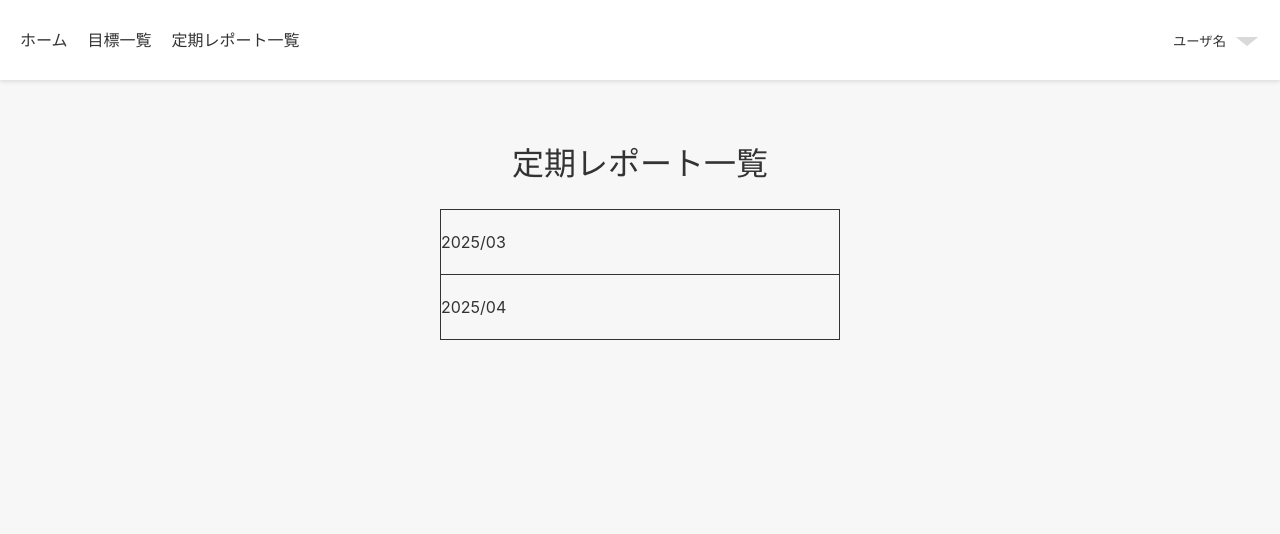
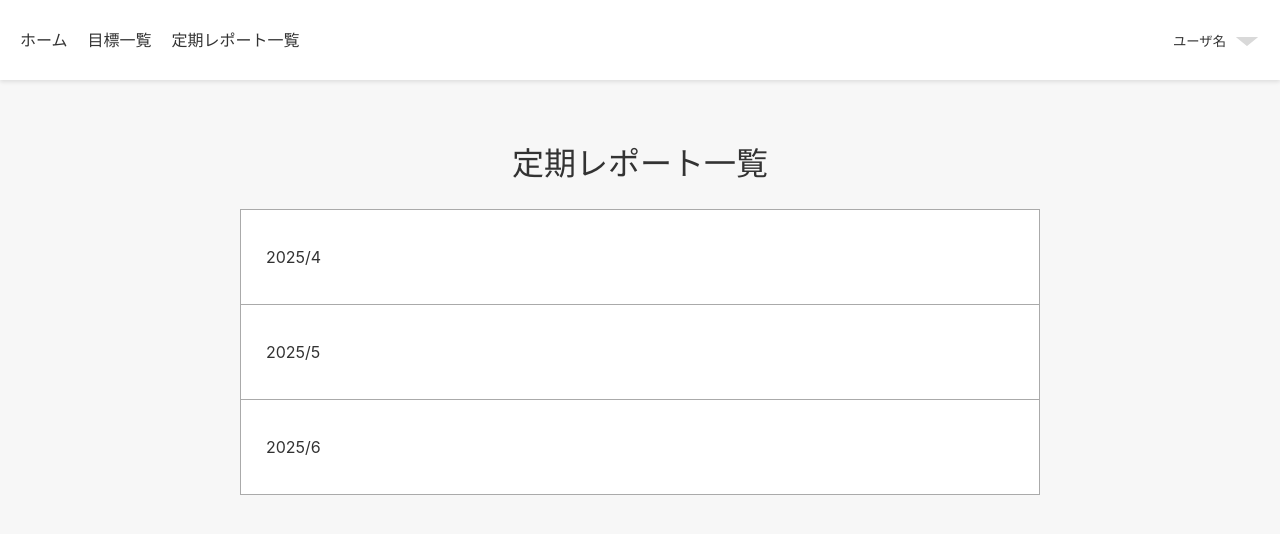
Before and after one commit to bc-dev-club/habittracker, a React (Vite) app in the folder frontend/: page /reports in a window 1280 px wide. Shown: the top 534 px of the page. Built offline with nearby package versions, Linux system fonts and the light colour scheme.

Commit message:
Atomic designに変更

```diff
--- a/frontend/package.json
+++ b/frontend/package.json
@@ -10,6 +10,7 @@
     "preview": "vite preview"
   },
   "dependencies": {
+    "@types/node": "^22.14.0",
     "react": "^19.0.0",
     "react-dom": "^19.0.0",
     "react-router-dom": "^7.2.0"
--- /dev/null
+++ b/frontend/src/components/molecules/ReportsItem/index.tsx
@@ -0,0 +1,35 @@
+import * as types from "types";
+import { Link } from "react-router-dom";
+import { CSSProperties } from "react";
+
+const Styles: { [key: string]: CSSProperties } = {
+    link: {
+        display: "block",
+        padding: "35px 25px",
+        color: "inherit",
+        textDecoration: "none",
+        border: "1px solid #AAAAAA",
+        borderTop: "none",
+        backgroundColor: "#FFFFFF",
+        boxSizing: "border-box",
+    },
+};
+
+type Props = {
+    report: types.Report;
+    isFirst: boolean;
+};
+
+export const ReportItem = ({ report, isFirst }: Props) => {
+    const borderTopStyle = { borderTop: isFirst? "1px solid #AAAAAA" :"none"};
+
+    return (
+        <Link
+            to={`/reports/${report.id}`}
+            style={{ ...Styles.link, ...borderTopStyle }}
+        >
+            {report.title}
+        </Link>
+
+    );
+};
--- /dev/null
+++ b/frontend/src/components/pages/Reports/hooks.ts
@@ -0,0 +1,23 @@
+import { useEffect, useState } from "react";
+import * as types from "types";
+
+export const useReports = () => {
+    const [reports, setReports] = useState<types.Report[]>([]);
+
+    const fetchReports = async () => {
+        const data: types.Report[] = [
+         { id: 1, title: "2025/4" },
+         { id: 2, title: "2025/5" },
+         { id: 3, title: "2025/6" },
+        ];
+        setReports(data);
+    };
+
+    useEffect(() => {
+        fetchReports();
+    }, []);
+
+    return {
+        reports
+    };
+};
--- a/frontend/src/components/pages/Reports/index.tsx
+++ b/frontend/src/components/pages/Reports/index.tsx
@@ -1,4 +1,6 @@
 import { CSSProperties } from "react";
+import { ReportItem } from "@/components/molecules/ReportsItem";
+import { useReports } from "./hooks";
 
 const Styles: { [key: string]: CSSProperties } = {
     container: {
@@ -11,46 +13,22 @@ const Styles: { [key: string]: CSSProperties } = {
       fontSize : "200%",
       textAlign : "center",
     },
-    listitemStyle: {
-      listStyleType : "none",
-      paddingTop : "20px",
-      paddingBottom : "20px",
-      paddingRight : "200px",
-      border: "1px solid",
-      borderBottom: "none",
-    },
-    listStyle: {
-      borderBottom: "1px solid",
-      paddingLeft : "0px",
-      marginLeft : "200px",
-      marginRight : "200px",
-    }
   };
 
-  const ReportsData = [
-    {
-      id : 1,
-      user_id : "ponnta2845",
-      target_goal_ids : {ids:[1,2]},
-      period : new Date(2025, 2),
-    },
-    {
-      id : 2,
-      user_id : "ponnta2845",
-      target_goal_ids : {ids:[1,2]},
-      period : new Date(2025, 3),
-    }
-  ];
-
-  const listItems = ReportsData.map((pickData) =>
-    <li key={pickData.id} style={Styles.listitemStyle}> {new Date(pickData.period).toLocaleDateString("ja-JP", { year: "numeric", month: "2-digit" })}</li>
-  );
 
   export const Reports = () => {
+      const { reports } = useReports();
+
       return (
         <div style={Styles.container}>
           <h1 style={Styles.reportsTitle}>定期レポート一覧</h1>
-          <ul style={Styles.listStyle}>{listItems}</ul>
+          {reports.length !== 0 && (
+            <>
+              {reports.map((report, index) => (
+                <ReportItem key={report.id} report={report} isFirst={index === 0} />
+              ))}
+            </>
+          )}
         </div>
       );
     };
--- /dev/null
+++ b/frontend/src/types/Reports.ts
@@ -0,0 +1 @@
+export * from  "./Reports";
--- /dev/null
+++ b/frontend/src/types/index.ts
@@ -0,0 +1,4 @@
+export type Report = {
+    id: number;
+    title: string;
+};
--- a/frontend/tsconfig.app.json
+++ b/frontend/tsconfig.app.json
@@ -6,6 +6,11 @@
     "lib": ["ES2020", "DOM", "DOM.Iterable"],
     "module": "ESNext",
     "skipLibCheck": true,
+    "baseUrl": "./src",
+    "paths": {
+      "types/*": ["types/*"],
+      "@/*": ["*"]
+    },
 
     /* Bundler mode */
     "moduleResolution": "bundler",
--- a/frontend/vite.config.ts
+++ b/frontend/vite.config.ts
@@ -1,9 +1,19 @@
 import { defineConfig } from "vite";
 import react from "@vitejs/plugin-react";
+import path from "path";
+import { fileURLToPath } from "url";
+
+const __dirname = path.dirname(fileURLToPath(import.meta.url))
 
 // https://vite.dev/config/
 export default defineConfig({
   plugins: [react()],
+  resolve: {
+    alias: {
+      "@": path.resolve(__dirname, "src"),
+      types: "/src/types"
+    },
+  },
   server: {
     watch: {
       usePolling: true,
```
Also changed, not shown: 2 other files (tests, documents, lock files or other folders).
